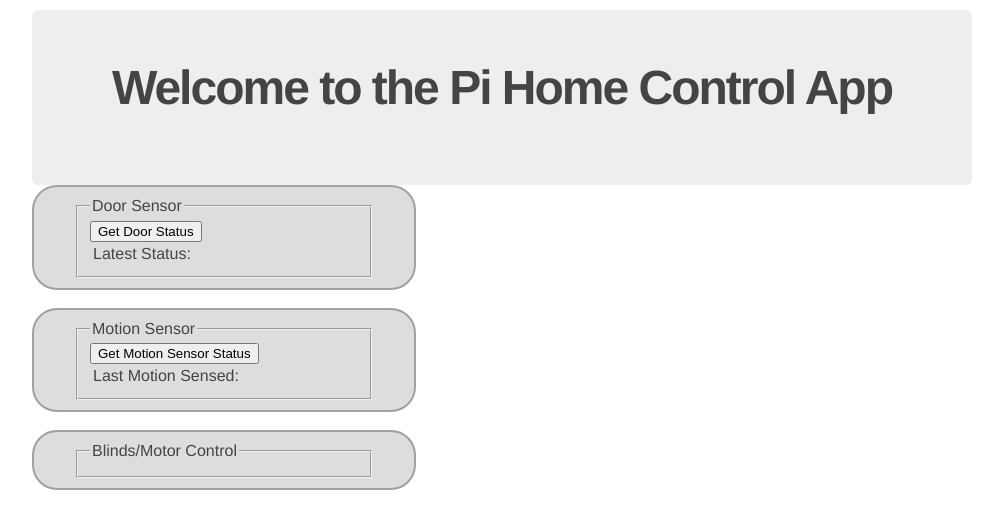
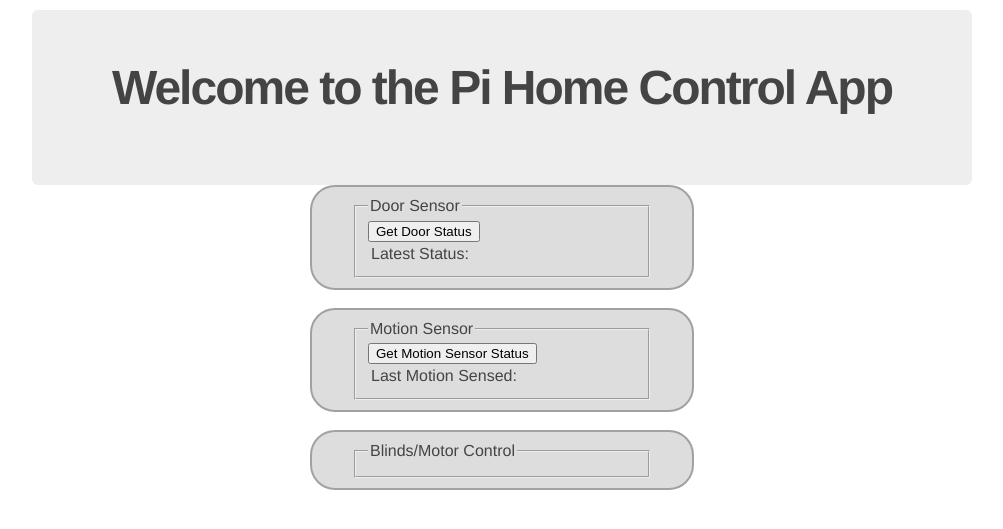
Before and after one commit to marbaugh/WebHomeControl, a Flask app: page / in a window 1280 px wide. Shown: the part 35-564 px from the top of the page, without its empty margins (138-1141 px from the left). Run offline with Flask 2, Linux system fonts and the light colour scheme.

Commit message:
Centering status boxes on page

```diff
--- a/static/css/main.css
+++ b/static/css/main.css
@@ -64,6 +64,8 @@ h3 {
 }
 
 .statusBox{
+  width:800px;
+  margin:0 auto;
   border:2px solid #a1a1a1;
   padding:10px 40px;
   background:#dddddd;
```
